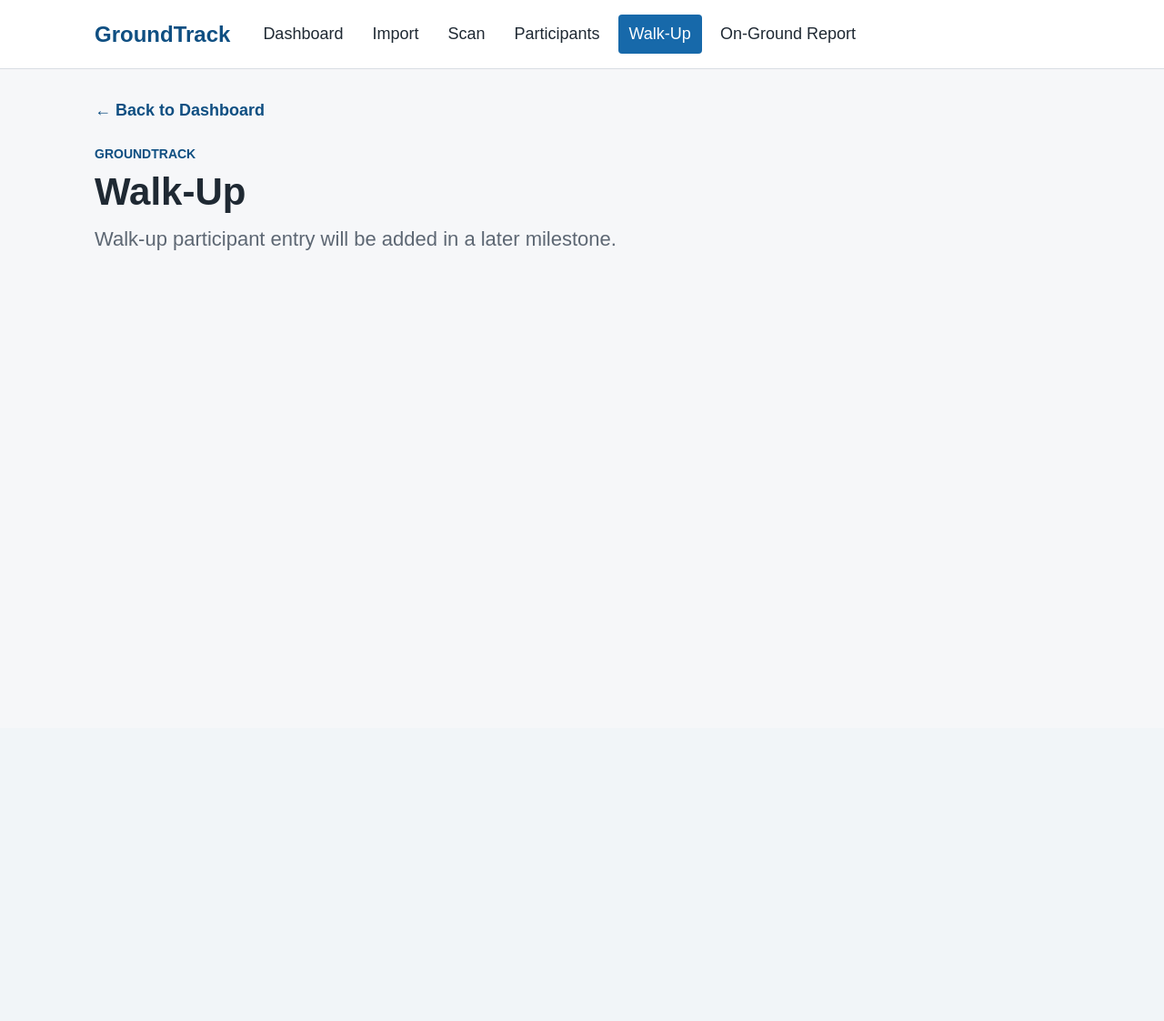
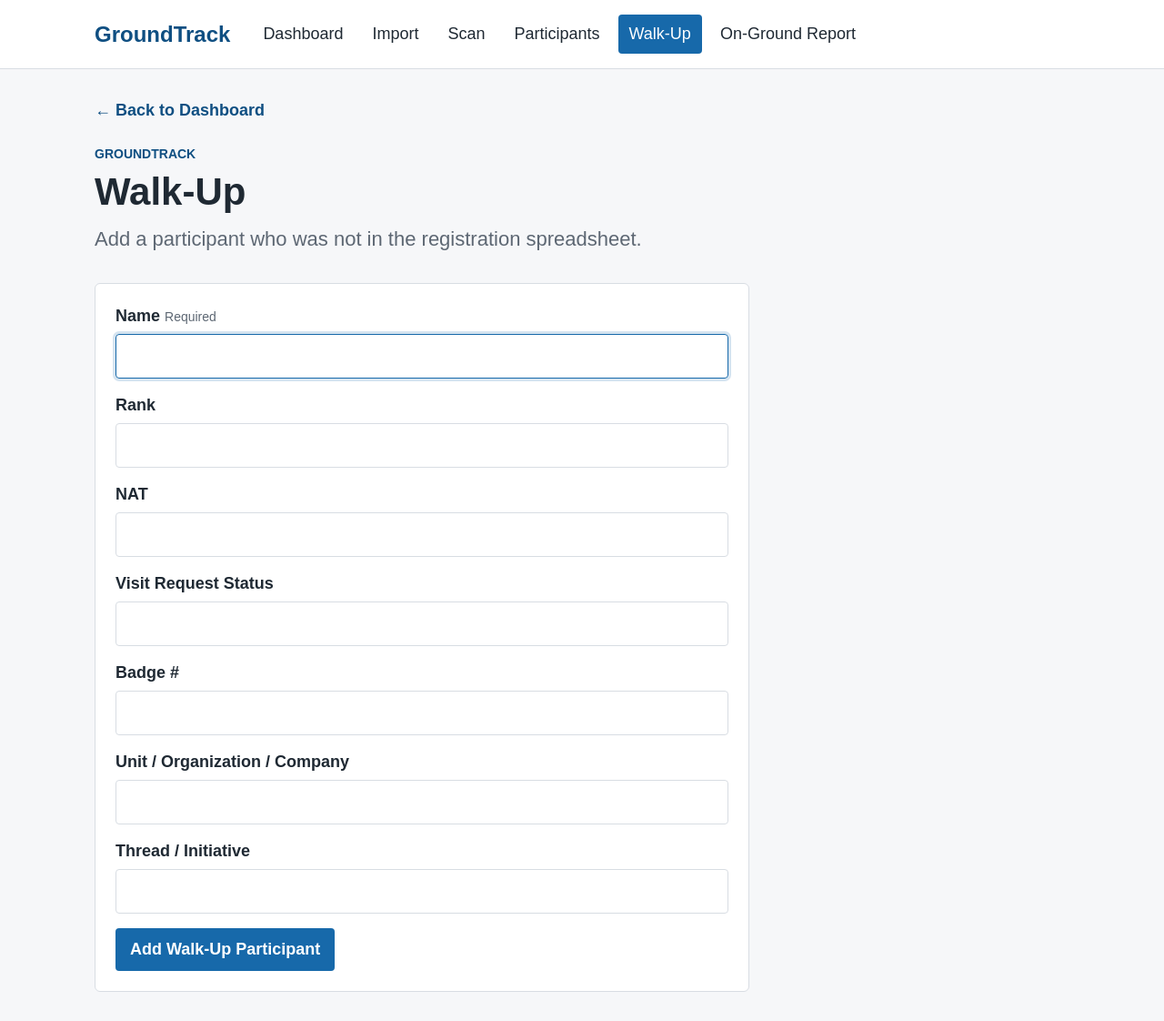
Before and after one commit to gacurl/GroundTrack, a Flask app: page /walk-up in a window 1280 px wide. Shown: the whole page at 91% size. Before the commit the page ends 275 px from the top, so only its background shows below. Run offline with Flask 3, Linux system fonts and the light colour scheme.

Commit message:
Add walk-up participant form

```diff
--- a/app.py
+++ b/app.py
@@ -4,7 +4,7 @@ from datetime import date, datetime
 from zipfile import BadZipFile
 
 import click
-from flask import Flask, g, render_template, request
+from flask import Flask, g, redirect, render_template, request, url_for
 from openpyxl import load_workbook
 from openpyxl.utils.exceptions import InvalidFileException
 
@@ -326,6 +326,76 @@ def insert_participant(participant):
     )
 
 
+def form_value(name):
+    value = request.form.get(name, "").strip()
+    return value or None
+
+
+def blank_walk_up_form():
+    return {
+        "name": "",
+        "rank": "",
+        "nat": "",
+        "visit_request_status": "",
+        "badge_number": "",
+        "organization": "",
+        "thread_initiative": "",
+    }
+
+
+def walk_up_form_data():
+    return {
+        "name": form_value("name") or "",
+        "rank": form_value("rank") or "",
+        "nat": form_value("nat") or "",
+        "visit_request_status": form_value("visit_request_status") or "",
+        "badge_number": form_value("badge_number") or "",
+        "organization": form_value("organization") or "",
+        "thread_initiative": form_value("thread_initiative") or "",
+    }
+
+
+def create_walk_up_participant(participant):
+    db = get_db()
+    cursor = db.execute(
+        """
+        INSERT INTO participants (
+            name,
+            rank,
+            nat,
+            visit_request_status,
+            badge_number,
+            organization,
+            thread_initiative,
+            is_walkup
+        ) VALUES (?, ?, ?, ?, ?, ?, ?, ?)
+        """,
+        (
+            participant["name"],
+            participant["rank"] or None,
+            participant["nat"] or None,
+            participant["visit_request_status"] or None,
+            participant["badge_number"] or None,
+            participant["organization"] or None,
+            participant["thread_initiative"] or None,
+            1,
+        ),
+    )
+    db.execute(
+        """
+        INSERT INTO activity_log (participant_id, action, badge_number, note)
+        VALUES (?, ?, ?, ?)
+        """,
+        (
+            cursor.lastrowid,
+            "WALK_UP_CREATE",
+            participant["badge_number"] or None,
+            "Walk-up participant created",
+        ),
+    )
+    db.commit()
+
+
 def import_participants_from_workbook(file_storage):
     workbook, data_sheet, header_map, error = open_import_workbook(file_storage)
     if error:
@@ -612,12 +682,46 @@ def participants():
     )
 
 
-@app.route("/walk-up")
+@app.route("/walk-up", methods=["GET", "POST"])
 def walk_up():
+    message = None
+    message_type = None
+    form = blank_walk_up_form()
+
+    if request.args.get("created"):
+        message = f"Added walk-up participant {request.args['created']}."
+        message_type = "success"
+
+    if request.method == "POST":
+        form = walk_up_form_data()
+
+        if not form["name"]:
+            message = "Name is required."
+            message_type = "error"
+        elif form["badge_number"]:
+            try:
+                if form["badge_number"] in existing_badge_numbers():
+                    message = f"Badge number already exists: {form['badge_number']}."
+                    message_type = "error"
+                else:
+                    create_walk_up_participant(form)
+                    return redirect(url_for("walk_up", created=form["name"]))
+            except sqlite3.OperationalError:
+                message = "Local database is not initialized. Run flask init-db first."
+                message_type = "error"
+        else:
+            try:
+                create_walk_up_participant(form)
+                return redirect(url_for("walk_up", created=form["name"]))
+            except sqlite3.OperationalError:
+                message = "Local database is not initialized. Run flask init-db first."
+                message_type = "error"
+
     return render_template(
-        "placeholder.html",
-        title="Walk-Up",
-        message="Walk-up participant entry will be added in a later milestone.",
+        "walk_up.html",
+        form=form,
+        message=message,
+        message_type=message_type,
     )
 
 
--- a/static/style.css
+++ b/static/style.css
@@ -178,6 +178,57 @@ h2 {
 .upload-form button:hover,
 .upload-form button:focus {
   background: var(--accent-dark);
+}
+
+.data-form {
+  background: var(--panel);
+  border: 1px solid var(--border);
+  border-radius: 6px;
+  max-width: 720px;
+  padding: 22px;
+}
+
+.data-form label {
+  display: block;
+  font-weight: 700;
+  margin-bottom: 6px;
+}
+
+.data-form input {
+  border: 1px solid var(--border);
+  border-radius: 4px;
+  display: block;
+  font: inherit;
+  margin-bottom: 16px;
+  padding: 10px 12px;
+  width: 100%;
+}
+
+.data-form input:focus {
+  border-color: var(--accent);
+  outline: 3px solid rgba(23, 105, 170, 0.18);
+}
+
+.data-form button {
+  background: var(--accent);
+  border: 0;
+  border-radius: 4px;
+  color: #ffffff;
+  cursor: pointer;
+  font: inherit;
+  font-weight: 700;
+  padding: 10px 16px;
+}
+
+.data-form button:hover,
+.data-form button:focus {
+  background: var(--accent-dark);
+}
+
+.required-label {
+  color: var(--muted);
+  font-size: 14px;
+  font-weight: 400;
 }
 
 .expected-columns {
--- /dev/null
+++ b/templates/walk_up.html
@@ -0,0 +1,54 @@
+{% extends "base.html" %}
+
+{% block title %}Walk-Up - GroundTrack{% endblock %}
+
+{% block content %}
+  <a class="back-link" href="{{ url_for('dashboard') }}">← Back to Dashboard</a>
+
+  <section class="page-header">
+    <p class="eyebrow">GroundTrack</p>
+    <h1>Walk-Up</h1>
+    <p class="lead">Add a participant who was not in the registration spreadsheet.</p>
+  </section>
+
+  {% if message %}
+    <div class="message message-{{ message_type }}" role="status">
+      {{ message }}
+    </div>
+  {% endif %}
+
+  <form class="data-form" action="{{ url_for('walk_up') }}" method="post">
+    <label for="name">Name <span class="required-label">Required</span></label>
+    <input id="name" name="name" type="text" value="{{ form.name }}" required autofocus>
+
+    <label for="rank">Rank</label>
+    <input id="rank" name="rank" type="text" value="{{ form.rank }}">
+
+    <label for="nat">NAT</label>
+    <input id="nat" name="nat" type="text" value="{{ form.nat }}">
+
+    <label for="visit_request_status">Visit Request Status</label>
+    <input
+      id="visit_request_status"
+      name="visit_request_status"
+      type="text"
+      value="{{ form.visit_request_status }}"
+    >
+
+    <label for="badge_number">Badge #</label>
+    <input id="badge_number" name="badge_number" type="text" value="{{ form.badge_number }}">
+
+    <label for="organization">Unit / Organization / Company</label>
+    <input id="organization" name="organization" type="text" value="{{ form.organization }}">
+
+    <label for="thread_initiative">Thread / Initiative</label>
+    <input
+      id="thread_initiative"
+      name="thread_initiative"
+      type="text"
+      value="{{ form.thread_initiative }}"
+    >
+
+    <button type="submit">Add Walk-Up Participant</button>
+  </form>
+{% endblock %}
```
Also changed, not shown: tests/test_walk_up.py (added, +146 -0 lines).
